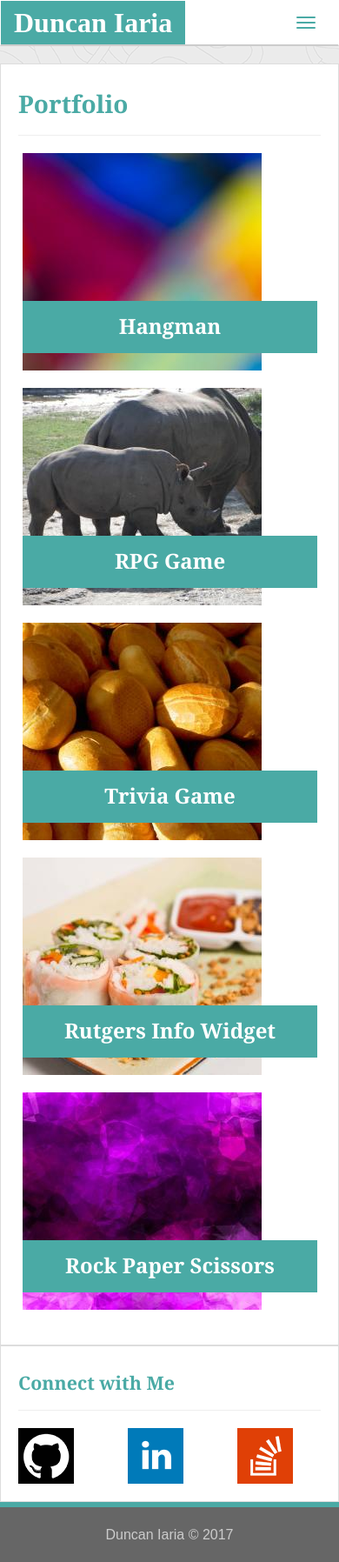
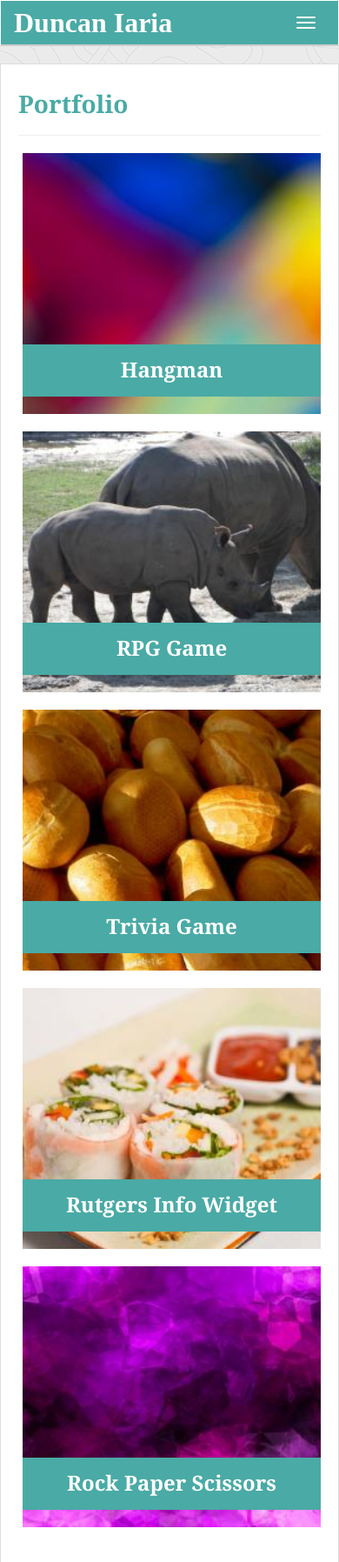
Before and after one commit to duncan-iaria/Bootstrap-Portfolio, a plain HTML site: page portfolio.html in a window 390 px wide. Shown: the top 1796 px of the page at 87% size. Drawn offline with nearby package versions, Linux system fonts and the light colour scheme.

Commit message:
tweaked bootstrap portfolio to be better!

```diff
--- a/assets/css/style.css
+++ b/assets/css/style.css
@@ -93,6 +93,12 @@ label
 	color: #DDD;
 }
 
+/*hamburger menu*/
+.icon-bar
+{
+	background-color: #fff;
+}
+
 /*to remove the "|" in xs mode*/
 @media (max-width: 767px)
 {
@@ -101,6 +107,11 @@ label
 		padding-left: 0px;
 		content: "";
 		color: #DDD;
+	}
+
+	.navbar-header
+	{
+		background-color: #4aaaa5;
 	}
 }
 .nav > li > a:hover
@@ -116,16 +127,11 @@ label
 	padding-right: 0px;
 }
 
-/*hamburger menu*/
-.icon-bar
-{
-	background-color: #4aaaa5;
-}
-
 /*CONTENT*/
 main, aside
 {
 	background-color: #FFF;
+	margin-bottom: 20px;
 }
 
 .content
@@ -140,6 +146,24 @@ main, aside
 	margin-right: 16px;
 	margin-bottom: 12px;
 	width: 300px;
+}
+
+@media ( max-width: 680px )
+{
+	.portrait
+	{
+		float: none;
+		width: 100%;
+	}
+}
+
+/*bootstrap breakpoint*/
+@media ( max-width: 991px )
+{
+	aside
+	{
+		margin-top: 20px;
+	}
 }
 
 /*CONTACT*/
@@ -178,6 +202,7 @@ main, aside
 .portfolio-item-content
 {
 	position: relative;
+	cursor: pointer;
 }
 
 .portfolio-label
@@ -194,6 +219,25 @@ main, aside
 .portfolio-label > h2
 {
 	color: #FFF;
+}
+
+@media ( max-width: 991px )
+{
+	.portfolio-item-content
+	{
+		height: 300px;
+		overflow-y: hidden;
+	}
+
+	.img-portfolio
+	{
+		width: 100%;
+	}
+
+	.portfolio-label
+	{
+		width: 100%;
+	}
 }
 
 /*SIDEBAR*/
--- a/portfolio.html
+++ b/portfolio.html
@@ -4,6 +4,7 @@
 
 	<head>
 		<title>Duncan Iaria's Bootstrap Portfolio</title>
+		<meta name="viewport" content="width=device-width, initial-scale=1.0">
 		<link rel="stylesheet" type="text/css" href="assets/css/reset.css">
 
 		<!-- BOOTSTRAP -->
@@ -52,7 +53,7 @@
 		    				<div class="row">
 		    					<div class="col-md-6 col-xs-12 portfolio-item">
 		    						<div class="portfolio-item-content">
-			    						<img class="img-responsive" src="assets/images/portfolio-item-1.jpg" alt="An image of a portfolio item.">
+			    						<img class="img-responsive img-portfolio" src="assets/images/portfolio-item-1.jpg" alt="An image of a portfolio item.">
 			    						<div class="portfolio-label text-center">
 			    							<h2>Hangman</h2>
 			    						</div>
@@ -60,7 +61,7 @@
 		    					</div>
 		    					<div class="col-md-6 col-xs-12 portfolio-item">
 		    						<div class="portfolio-item-content">
-			    						<img class="img-responsive" src="assets/images/portfolio-item-2.jpg" alt="An image of a portfolio item.">
+			    						<img class="img-responsive img-portfolio" src="assets/images/portfolio-item-2.jpg" alt="An image of a portfolio item.">
 			    						<div class="portfolio-label text-center">
 			    							<h2>RPG Game</h2>
 			    						</div>
@@ -72,7 +73,7 @@
 		    				<div class="row">
 		    					<div class="col-md-6 col-xs-12 portfolio-item">
 		    						<div class="portfolio-item-content">
-			    						<img class="img-responsive" src="assets/images/portfolio-item-3.jpg" alt="An image of a portfolio item.">
+			    						<img class="img-responsive img-portfolio" src="assets/images/portfolio-item-3.jpg" alt="An image of a portfolio item.">
 			    						<div class="portfolio-label text-center">
 			    							<h2>Trivia Game</h2>
 			    						</div>
@@ -80,7 +81,7 @@
 		    					</div>
 		    					<div class="col-md-6 col-xs-12 portfolio-item">
 		    						<div class="portfolio-item-content">
-			    						<img class="img-responsive" src="assets/images/portfolio-item-4.jpg" alt="An image of a portfolio item.">
+			    						<img class="img-responsive img-portfolio" src="assets/images/portfolio-item-4.jpg" alt="An image of a portfolio item.">
 			    						<div class="portfolio-label text-center">
 			    							<h2>Rutgers Info Widget</h2>
 			    						</div>
@@ -92,7 +93,7 @@
 		    				<div class="row">
 		    					<div class="col-md-6 col-xs-12 portfolio-item">
 		    						<div class="portfolio-item-content">
-			    						<img class="img-responsive" src="assets/images/portfolio-item-5.jpg" alt="An image of a portfolio item.">
+			    						<img class="img-responsive img-portfolio" src="assets/images/portfolio-item-5.jpg" alt="An image of a portfolio item.">
 			    						<div class="portfolio-label text-center">
 			    							<h2>Rock Paper Scissors</h2>
 			    						</div>
@@ -139,7 +140,7 @@
 			<div class="container">
 				<div class="row">
 					<div class="col-md-12">
-						<div class="text-center footer-text"> Duncan Iaria &copy; 2017</div>
+						<div class="text-center footer-text">&copy; Copyright 2017 Duncan Iaria</div>
 					</div>
 				</div>
 			</div>
```
Also changed, not shown: contact.html (+2 -1 lines), index.html (+2 -1 lines).
